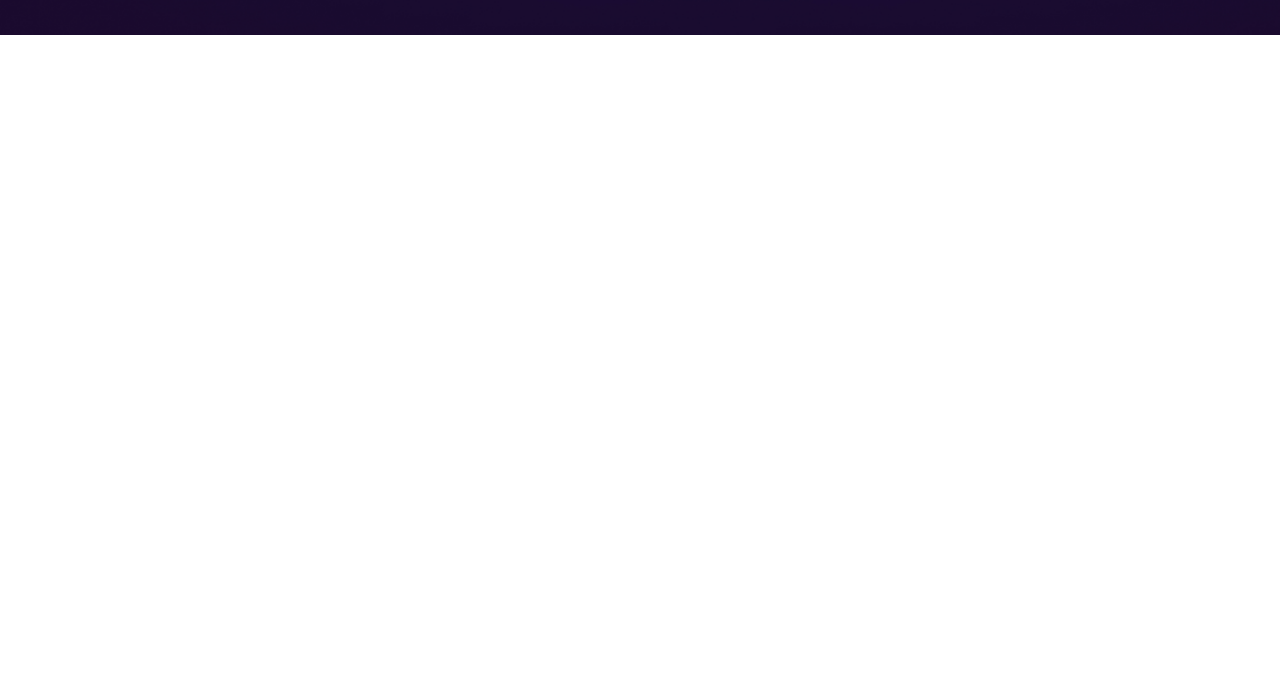
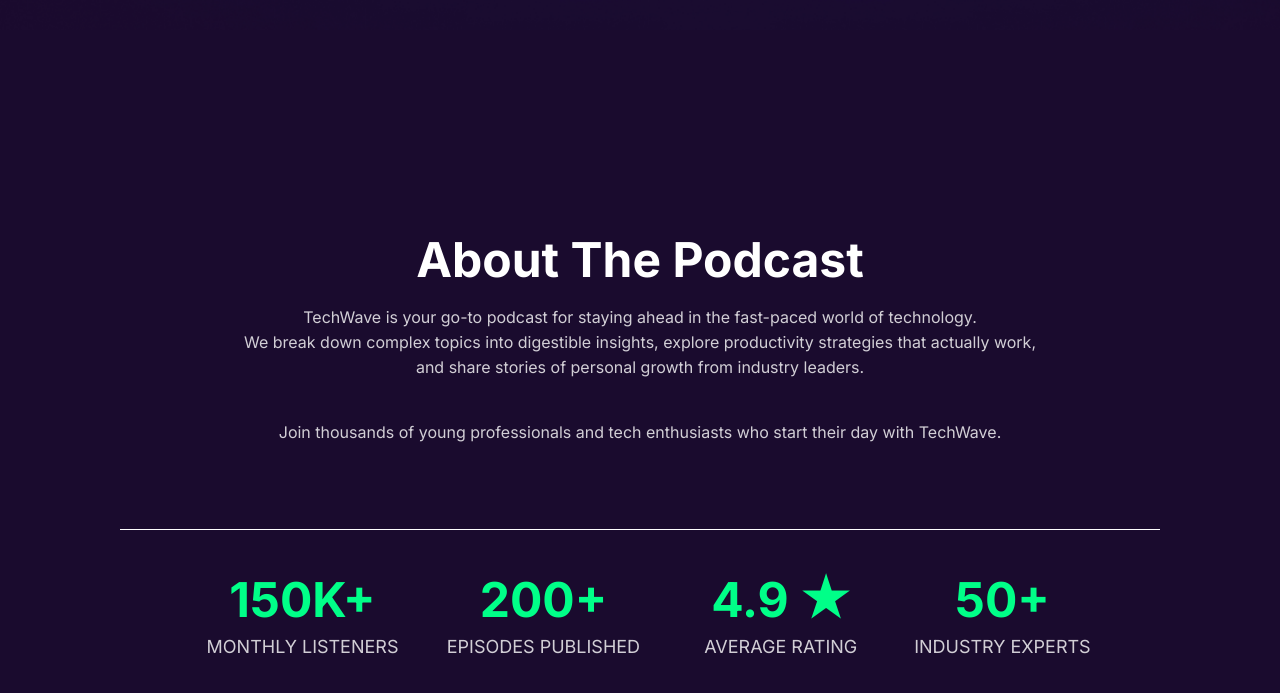
Before and after one commit to Mahadi-67/Assignment-2, a plain HTML site: page index.html in a window 1280 px wide. Shown: the part 723-1416 px from the top of the page. Before the commit the page ends 800 px from the top, so only its background shows below. Drawn offline with Linux system fonts and the light colour scheme.

Commit message:
second section added

```diff
--- a/index.html
+++ b/index.html
@@ -40,5 +40,39 @@
                 <button class="btn2"><img src="./assets/message.png" alt=""> Subscribe</button>
             </div>
         </section>
+
+        <section id="Podcast">
+            <div class="About">
+                <h2>About The Podcast</h2>
+                <p>TechWave is your go-to podcast for staying ahead in the fast-paced world of technology. <br>
+                    We break down complex topics into digestible insights, explore productivity strategies that actually work, <br>
+                    and share stories of personal growth from industry leaders.</p>
+                <p>Join thousands of young professionals and tech enthusiasts who start their day with TechWave.</p>
+            </div>
+
+            <div class="box-section">
+                <div class="box">
+                    <h3>150K+</h3>
+                    <p>Monthly Listeners</p>
+                 </div>
+
+                 <div class="box">
+                    <h3>200+</h3>
+                    <p>Episodes Published</p>
+                 </div>
+
+                 <div class="box">
+                    <h3>4.9 ★</h3>
+                    <p>Average Rating</p>
+                 </div>
+
+                 <div class="box">
+                    <h3>50+</h3>
+                    <p>Industry Experts</p>
+                 </div>
+
+            </div>
+
+        </section>
 </body>
 </html>
--- a/styles.css
+++ b/styles.css
@@ -79,7 +79,7 @@ nav .menu a{
 
 #first{
     background: url(./assets/hero-bg.png);
-    padding: 115px 120px 180px;
+    padding: 110px 120px 180px;
     background-size: cover;
     background-repeat: repeat;
    text-align: center;
@@ -159,3 +159,68 @@ nav .menu a{
     cursor: pointer;
     background: transparent;
  }
+
+ #Podcast{
+    background: #1A0B2E;
+    padding: 200px 120px 200px 120px;
+    background-size: cover;
+    background-repeat: no-repeat;
+   text-align: center;
+   color: #FFFFFF;
+ }
+
+ #Podcast .About h2{
+    width: 1200;
+    height: 58;
+    font-size: 48px;
+    color: #FFFFFF;
+    padding-bottom: 16px;
+    font-weight: bold;
+ }
+ #Podcast .About p{
+    width: 1200;
+    height: 148;
+    font-size: 16px;
+    color: #FFFFFF;
+    padding-bottom: 5px;
+    opacity: 80%;
+    padding-bottom: 40px;
+    line-height: 25px;
+ }
+
+ /*#Podcast .box-section{
+    margin-top: 44px;
+    display: flex;
+    justify-content: center;
+    gap: 24px;
+ }
+ #Podcast .box{
+    text-align: center;
+    padding: 24px;
+    box-shadow: 0 4px 15px rgba(0, 0, 0, 0.1);
+    border: none;
+    border-radius: 8px;
+ }*/
+ .box-section {
+    margin-top: 44px;
+    padding: 40px 40px;
+    border-top: 1px solid white;
+    display: flex;
+    justify-content: center;
+    gap: 24px;
+}
+
+#Podcast .box h3 {
+    font-size: 48px;
+    color: #00FF88;
+    margin-bottom: 8px;
+    font-weight: bolder;
+    padding: 0px 40px;
+}
+
+#Podcast .box p {
+    font-size: 18px;
+    text-transform: uppercase;
+    line-height: 20px;
+    opacity: 80%;
+}
```
